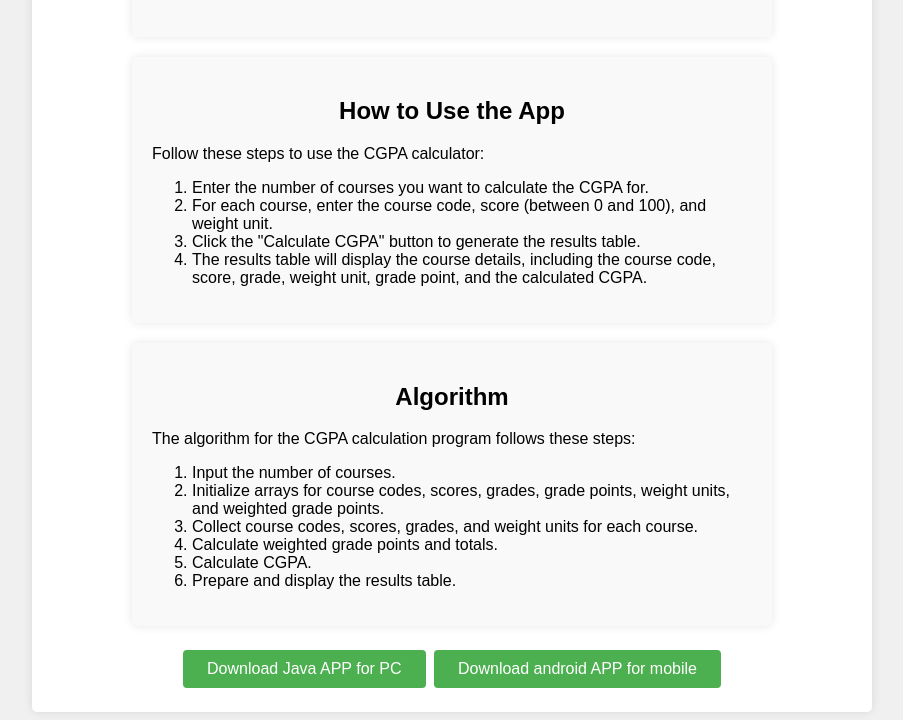
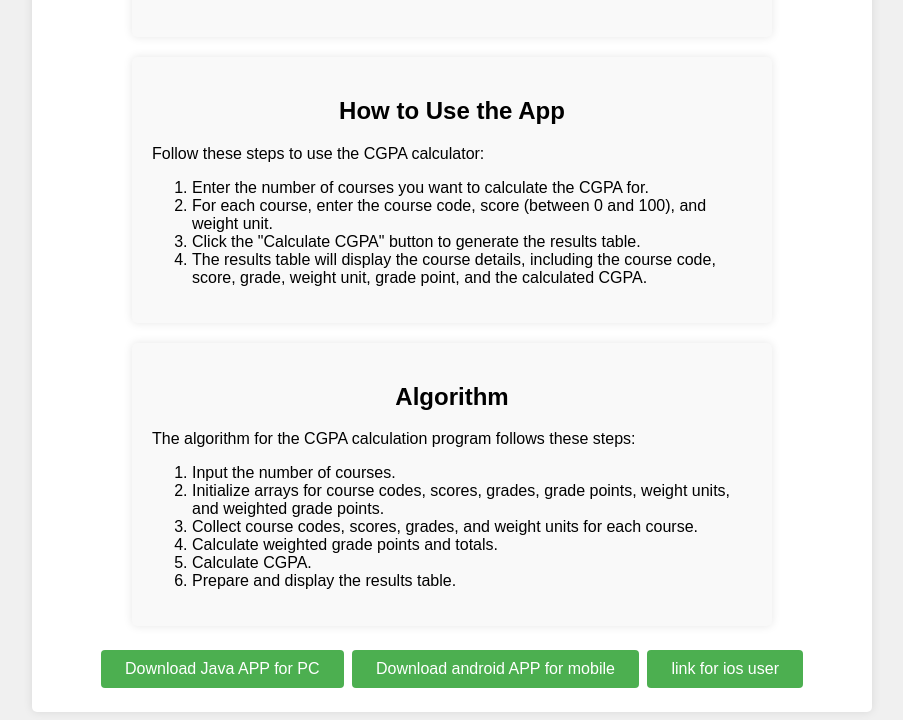
Before and after one commit to bidemi90/JAVA-APP-CSC-301, a plain HTML site: page index.html in a window 1280 px wide. Shown: the part 656-1376 px from the top of the page, without its empty margins (188-1091 px from the left). Drawn offline with Linux system fonts and the light colour scheme.

Commit message:
added link

```diff
--- a/index.html
+++ b/index.html
@@ -186,6 +186,11 @@
         class="download-button"
         >Download android APP for mobile</a
       >
+      <a
+        href="https://mellow-gingersnap-4fb4e3.netlify.app"
+        class="download-button"
+        >link for ios user</a
+      >
     </div>
   </body>
 </html>
```
